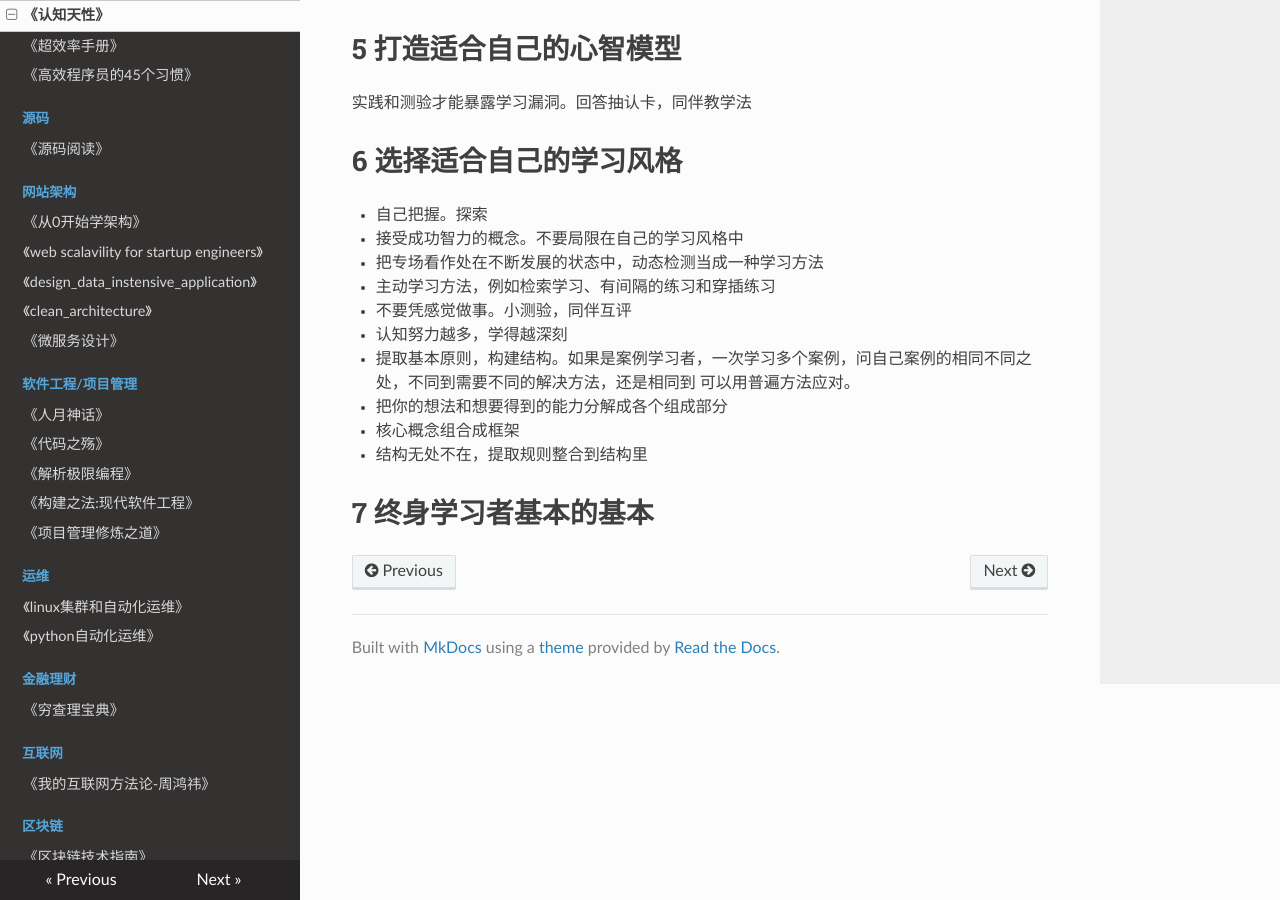
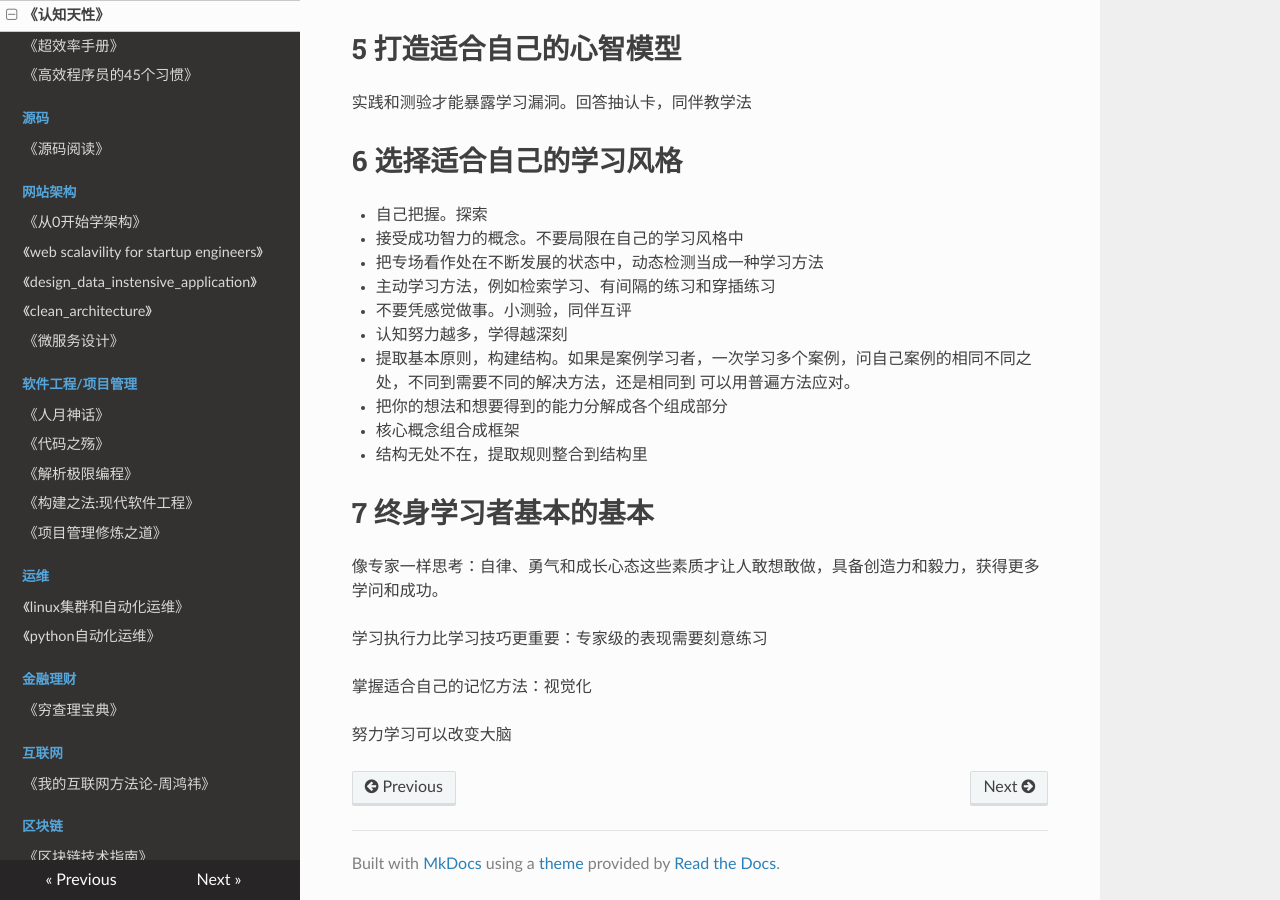
Before and after one commit to PegasusWang/booknotes, an MkDocs documentation site: the page built from docs/思维认知/认知天性.md, in a window 1280 px wide and 900 px high, scrolled down 557 px. Built offline with MkDocs 1.6.1, drawn with Linux system fonts in a browser that asks for light colours; nearby versions of some CDN libraries; old or Windows-style settings are respelled for this version of MkDocs.

Commit message:
终身学习者的基本

```diff
--- a/docs/思维认知/认知天性.md
+++ b/docs/思维认知/认知天性.md
@@ -40,3 +40,11 @@
 - 结构无处不在，提取规则整合到结构里
 
 # 7 终身学习者基本的基本
+
+像专家一样思考：自律、勇气和成长心态这些素质才让人敢想敢做，具备创造力和毅力，获得更多学问和成功。
+
+学习执行力比学习技巧更重要：专家级的表现需要刻意练习
+
+掌握适合自己的记忆方法：视觉化
+
+努力学习可以改变大脑
```
